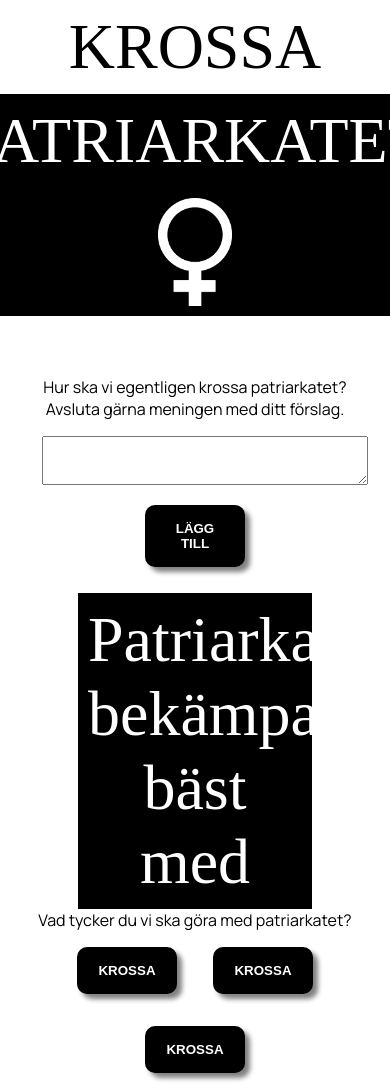
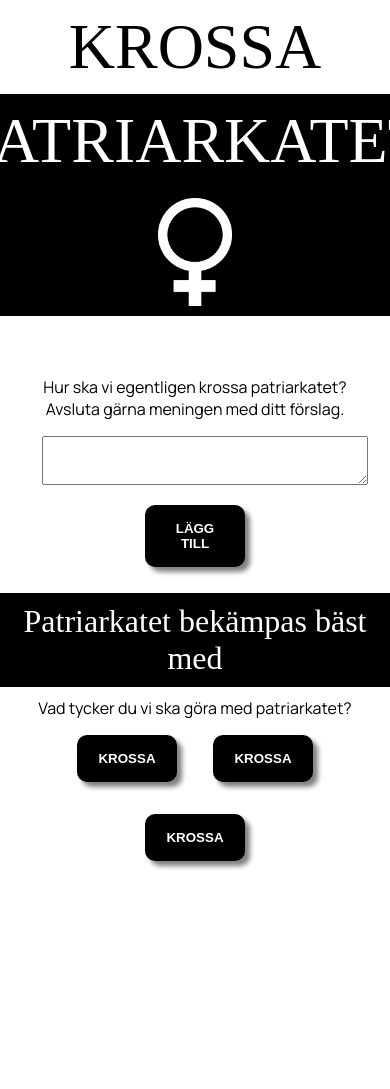
Before and after one commit to AECIsoz/KP, a plain HTML site: page index.html in a window 390 px wide. Shown: the top 1089 px of the page. After the commit the page ends 877 px from the top, so only its background shows below. Drawn offline with Linux system fonts and the light colour scheme; a web font is replaced by a local one.

Commit message:
tweak media queries

```diff
--- a/style.css
+++ b/style.css
@@ -150,4 +150,13 @@ button:hover {
 	.center-page {
 		margin-top: 0;
 	}
+	.narrow {
+		width: 100%;
+	}
+	h2 {
+		font-size: 2rem;
+	}
+	footer {
+		margin-top: 10px;
+	}
 }
```
